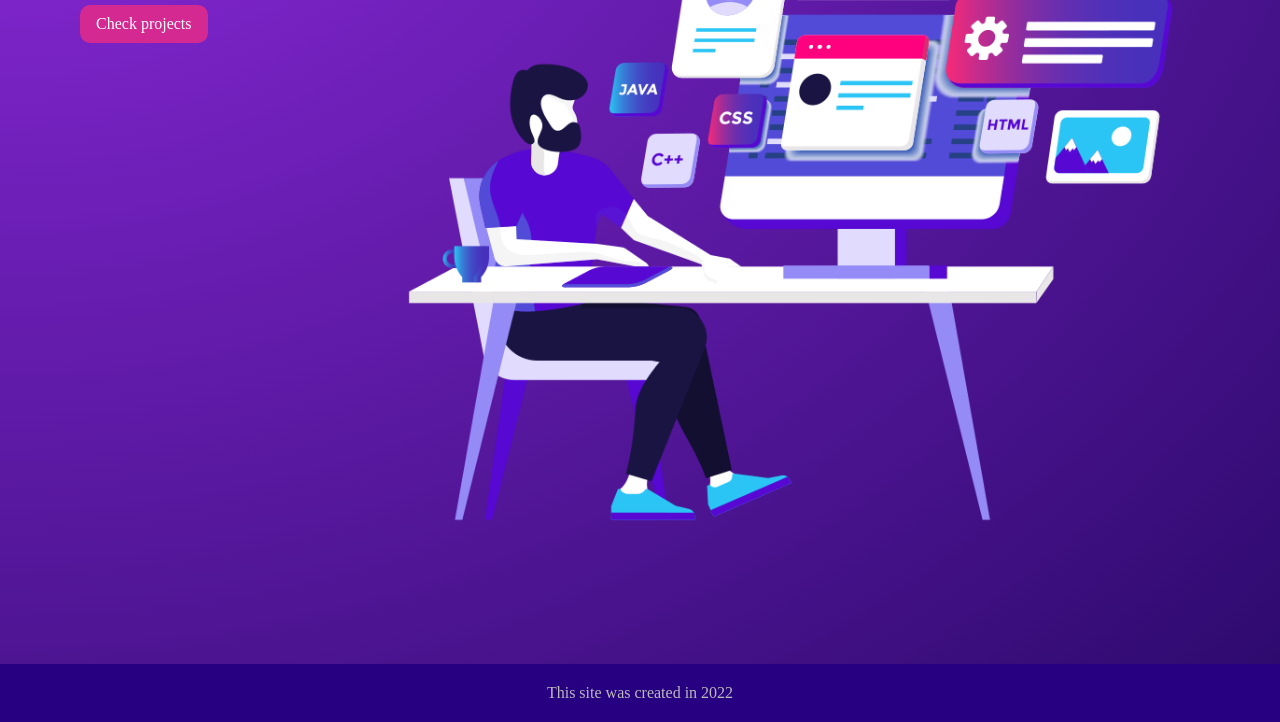
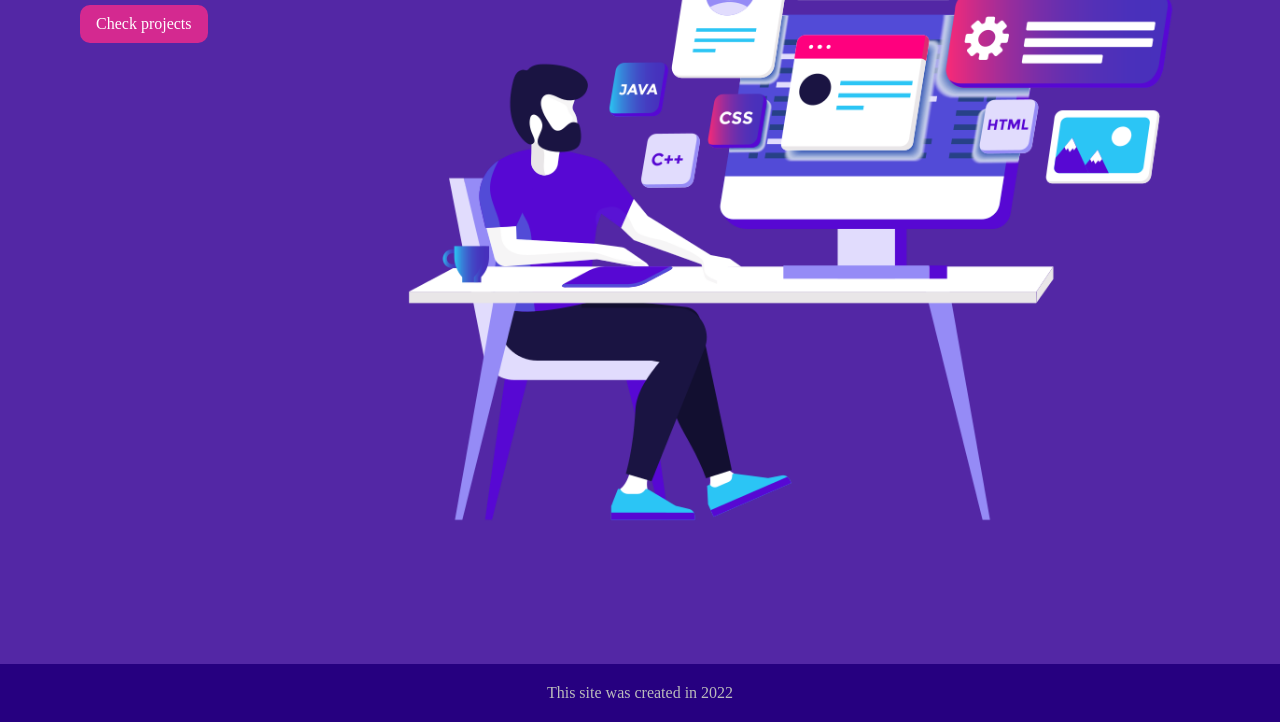
Before and after one commit to Krzysztof-Jaczewski/portfolio, a Gatsby site: page / in a window 1280 px wide. Shown: the part 313-1035 px from the top of the page. Built offline with nearby package versions, Linux system fonts and the light colour scheme; Gatsby itself is replaced by a stand-in of ours.

Commit message:
modified background

```diff
--- a/src/pages/global.css
+++ b/src/pages/global.css
@@ -13,10 +13,5 @@ html {
 }
 
 body {
-  background: radial-gradient(
-    at top left,
-    rgba(146, 43, 225, 1) 0%,
-    rgba(43, 9, 107, 1) 100%
-  );
-  background-repeat: no-repeat;
+  background: rgb(83, 39, 165);
 }
```
